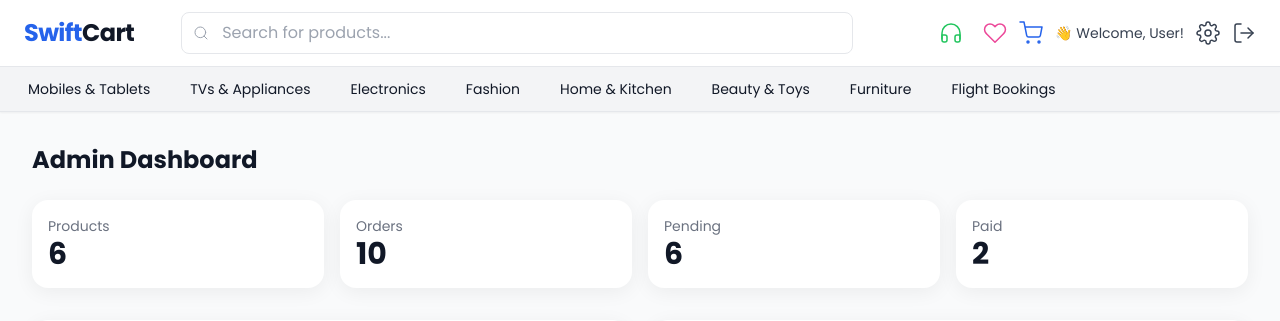
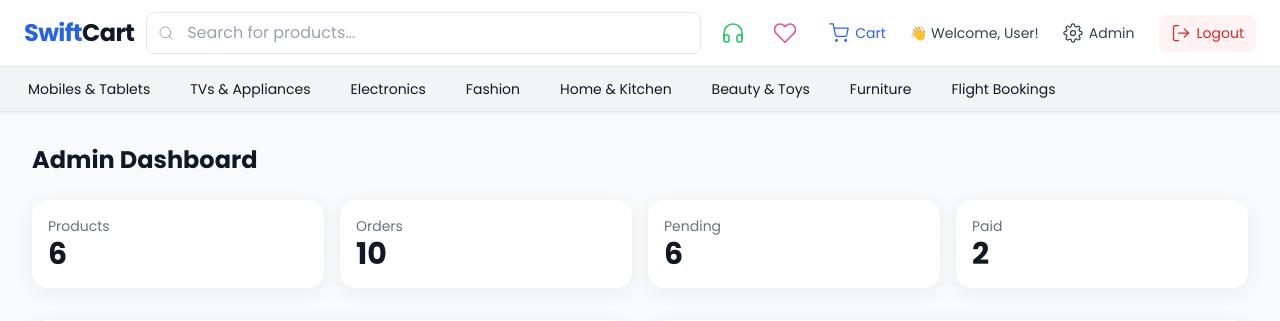
Before and after one commit to iamaindrik/swiftcart, a Flask app: page /admin/ in a window 1280 px wide. Shown: the top 321 px of the page. Run offline with Flask 3, Linux system fonts and the light colour scheme; a user stored in the database is signed in; data comes from the database, SQL or seed files in the repository; some libraries are stand-ins or nearby versions.

Commit message:
Update base.html

```diff
--- a/mercado/templates/base.html
+++ b/mercado/templates/base.html
@@ -25,15 +25,27 @@
     body { font-family: 'Poppins', sans-serif; }
     .img-cover { width:100%; height:160px; object-fit:cover; border-radius:.75rem; }
     .card { border-radius:1rem; background:#fff; box-shadow:0 4px 20px rgba(0,0,0,.06); padding:1rem; }
-    .icon-btn { display:inline-flex; align-items:center; justify-content:center; }
+    .icon-btn { display:inline-flex; align-items:center; justify-content:center; gap:6px; padding:.5rem .75rem; border-radius:.5rem; font-size:.875rem; font-weight:500; transition:.2s; position:relative; }
     footer svg { display: block; }
+
+    /* Animations */
+    @keyframes fadeInUp {
+      from { opacity: 0; transform: translateY(20px); }
+      to { opacity: 1; transform: translateY(0); }
+    }
+    .animate-fade-in-up {
+      animation: fadeInUp 0.6s ease-out both;
+    }
+    .flash-msg {
+      animation: fadeInUp 0.5s ease-out both;
+    }
   </style>
 </head>
 <body class="bg-gray-50 text-gray-900 flex flex-col min-h-screen">
 
 <!-- Header -->
 <header class="bg-white border-b sticky top-0 z-40 shadow-sm">
-  <div class="max-w-7xl mx-auto px-4 sm:px-6 py-3 flex items-center justify-between gap-4 flex-wrap">
+  <div class="max-w-7xl mx-auto px-4 sm:px-6 py-3 flex items-center justify-between gap-3 flex-wrap">
 
     <!-- Brand -->
     <a href="{{ url_for('shop.home') }}" class="text-xl sm:text-2xl font-extrabold tracking-tight flex items-center">
@@ -50,55 +62,52 @@
       <div id="searchResults" class="absolute bg-white shadow-lg mt-1 w-full rounded-lg hidden z-50"></div>
     </div>
 
-    <!-- Right Icons -->
+    <!-- Right Buttons -->
     <div class="flex items-center gap-3 ml-auto order-2 sm:order-3">
-      <!-- 24/7 Support -->
-      <a href="tel:+918609294784" class="flex items-center p-2 rounded hover:bg-green-100" title="24/7 Support">
+      <!-- Support (icon only) -->
+      <a href="tel:+918609294784" class="p-2 rounded hover:bg-green-100" title="Support">
         <i data-feather="headphones" class="w-6 h-6 text-green-500"></i>
       </a>
 
-      <!-- Wishlist -->
-      <a href="{{ url_for('shop.wishlist') }}" class="relative" title="Wishlist">
+      <!-- Wishlist (icon only + badge) -->
+      <a href="{{ url_for('shop.wishlist') }}" class="relative p-2 rounded hover:bg-pink-100" title="Wishlist">
         <i data-feather="heart" class="w-6 h-6 text-pink-500"></i>
         {% if wishlist_count|default(0) > 0 %}
-        <span class="absolute -top-2 -right-2 bg-pink-500 text-white text-[10px] w-5 h-5 flex items-center justify-center rounded-full">
+        <span class="absolute -top-1 -right-1 bg-pink-500 text-white font-bold text-[11px] w-5 h-5 flex items-center justify-center rounded-full shadow-md">
           {{ wishlist_count }}
         </span>
         {% endif %}
       </a>
 
-      <!-- Cart -->
-      <a href="{{ url_for('shop.view_cart') }}" class="relative" title="Cart">
-        <i data-feather="shopping-cart" class="w-6 h-6 text-blue-600"></i>
+      <!-- Cart (text + red bold badge at top-right) -->
+      <a href="{{ url_for('shop.view_cart') }}" class="icon-btn text-blue-600 hover:bg-blue-100 relative">
+        <i data-feather="shopping-cart" class="w-5 h-5"></i> <span>Cart</span>
         {% if cart_count|default(0) > 0 %}
-        <span class="absolute -top-2 -right-2 bg-blue-600 text-white text-[10px] w-5 h-5 flex items-center justify-center rounded-full">
+        <span class="absolute -top-2 -right-2 bg-red-600 text-white font-bold text-[11px] w-5 h-5 flex items-center justify-center rounded-full shadow-md">
           {{ cart_count }}
         </span>
         {% endif %}
       </a>
 
-      <!-- Welcome Message -->
+      <!-- Auth / User -->
       {% if current_user.is_authenticated %}
-        <span class="hidden sm:inline text-gray-700 text-sm font-medium">
-          👋 Welcome, {{ current_user.name }}!
-        </span>
-      {% endif %}
+        <span class="hidden sm:inline text-gray-700 text-sm font-medium">👋 Welcome, {{ current_user.name }}!</span>
 
-      <!-- Admin -->
-      {% if current_user.is_authenticated and current_user.is_admin %}
-        <a href="{{ url_for('admin.dashboard') }}" class="icon-btn" title="Admin">
-          <i data-feather="settings" class="w-6 h-6 text-gray-700"></i>
+        <!-- Admin -->
+        {% if current_user.is_admin %}
+        <a href="{{ url_for('admin.dashboard') }}" class="icon-btn text-gray-700 hover:bg-gray-200">
+          <i data-feather="settings" class="w-5 h-5"></i> <span>Admin</span>
         </a>
-      {% endif %}
+        {% endif %}
 
-      <!-- Auth -->
-      {% if current_user.is_authenticated %}
-        <a href="{{ url_for('auth.logout') }}" class="icon-btn" title="Logout">
-          <i data-feather="log-out" class="w-6 h-6 text-gray-700 hover:text-red-500"></i>
+        <!-- Logout -->
+        <a href="{{ url_for('auth.logout') }}" class="icon-btn bg-red-50 text-red-600 hover:bg-red-100">
+          <i data-feather="log-out" class="w-5 h-5"></i> <span>Logout</span>
         </a>
       {% else %}
-        <a href="{{ url_for('auth.register') }}" class="icon-btn ml-1" title="Sign up">
-          <i data-feather="user-plus" class="w-6 h-6 text-gray-700 hover:text-green-600"></i>
+        <!-- Signup / Login as single button -->
+        <a href="{{ url_for('auth.register') }}" class="icon-btn text-blue-600 hover:bg-blue-100">
+          <i data-feather="user" class="w-5 h-5"></i> <span>Login / Sign Up</span>
         </a>
       {% endif %}
     </div>
@@ -120,19 +129,39 @@
 
 <!-- Main -->
 <main class="flex-grow max-w-7xl mx-auto px-4 sm:px-6 lg:px-8 py-8">
+
+  <!-- Flash Messages -->
   {% with messages = get_flashed_messages(with_categories=True) %}
     {% if messages %}
-      <div class="space-y-2 mb-6">
+      <div class="space-y-3 mb-8">
         {% for cat, msg in messages %}
-          <div class="p-3 rounded {% if cat=='success' %}bg-green-100{% elif cat=='danger' %}bg-red-100{% else %}bg-yellow-100{% endif %}">
-            {{ msg }}
+          <div
+            class="flash-msg flex items-center gap-3 p-4 rounded-xl shadow-md border-l-4
+              {% if cat == 'success' %} bg-green-50 border-green-500 text-green-700
+              {% elif cat == 'danger' %} bg-red-50 border-red-500 text-red-700
+              {% else %} bg-yellow-50 border-yellow-500 text-yellow-700 {% endif %}">
+
+            <!-- Icon -->
+            {% if cat == 'success' %}
+              <i data-feather="check-circle" class="w-5 h-5"></i>
+            {% elif cat == 'danger' %}
+              <i data-feather="x-circle" class="w-5 h-5"></i>
+            {% else %}
+              <i data-feather="alert-circle" class="w-5 h-5"></i>
+            {% endif %}
+
+            <!-- Message -->
+            <span class="font-medium">{{ msg }}</span>
           </div>
         {% endfor %}
       </div>
     {% endif %}
   {% endwith %}
 
-  {% block content %}{% endblock %}
+  <!-- Page Content -->
+  <div class="animate-fade-in-up">
+    {% block content %}{% endblock %}
+  </div>
 </main>
 
 <!-- Footer -->
```
